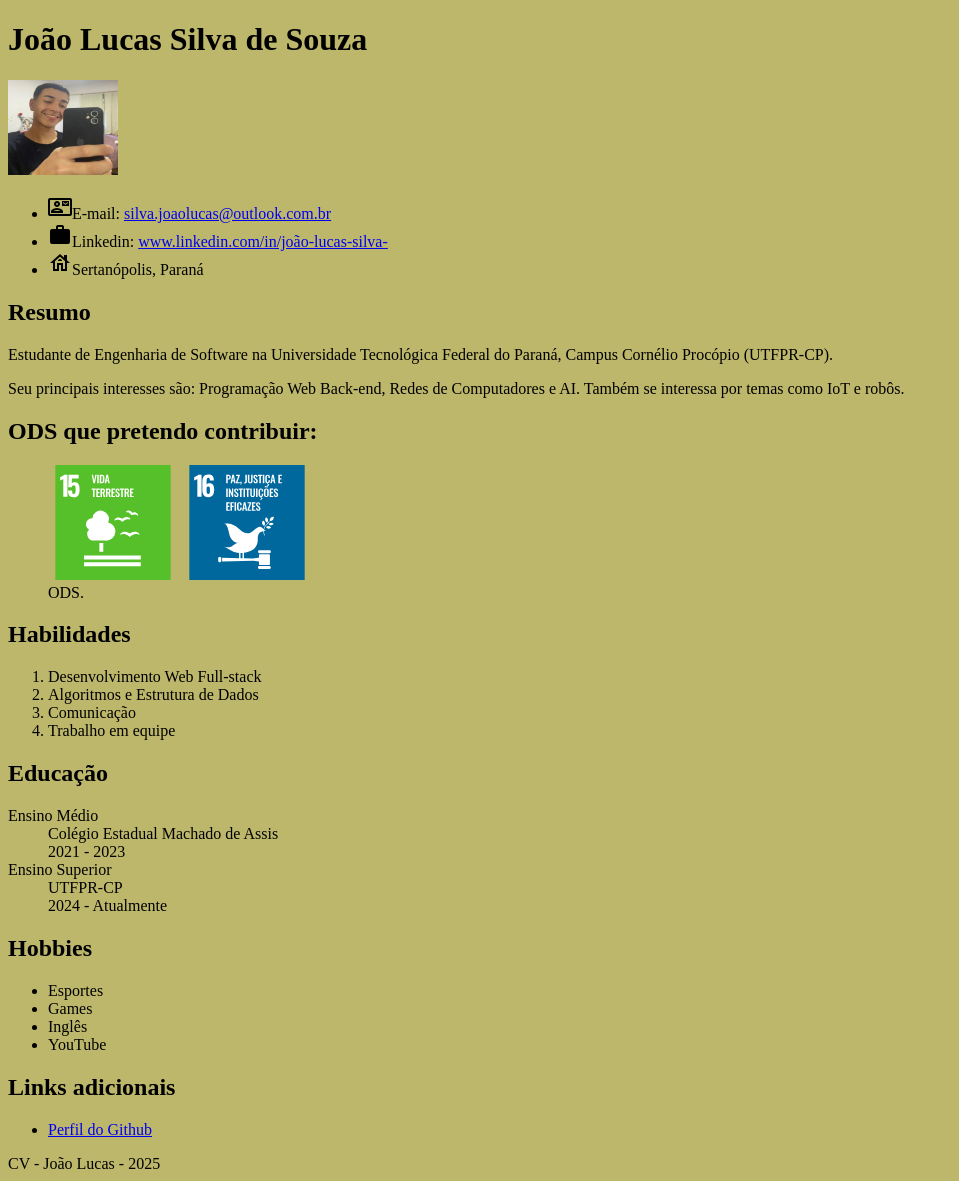
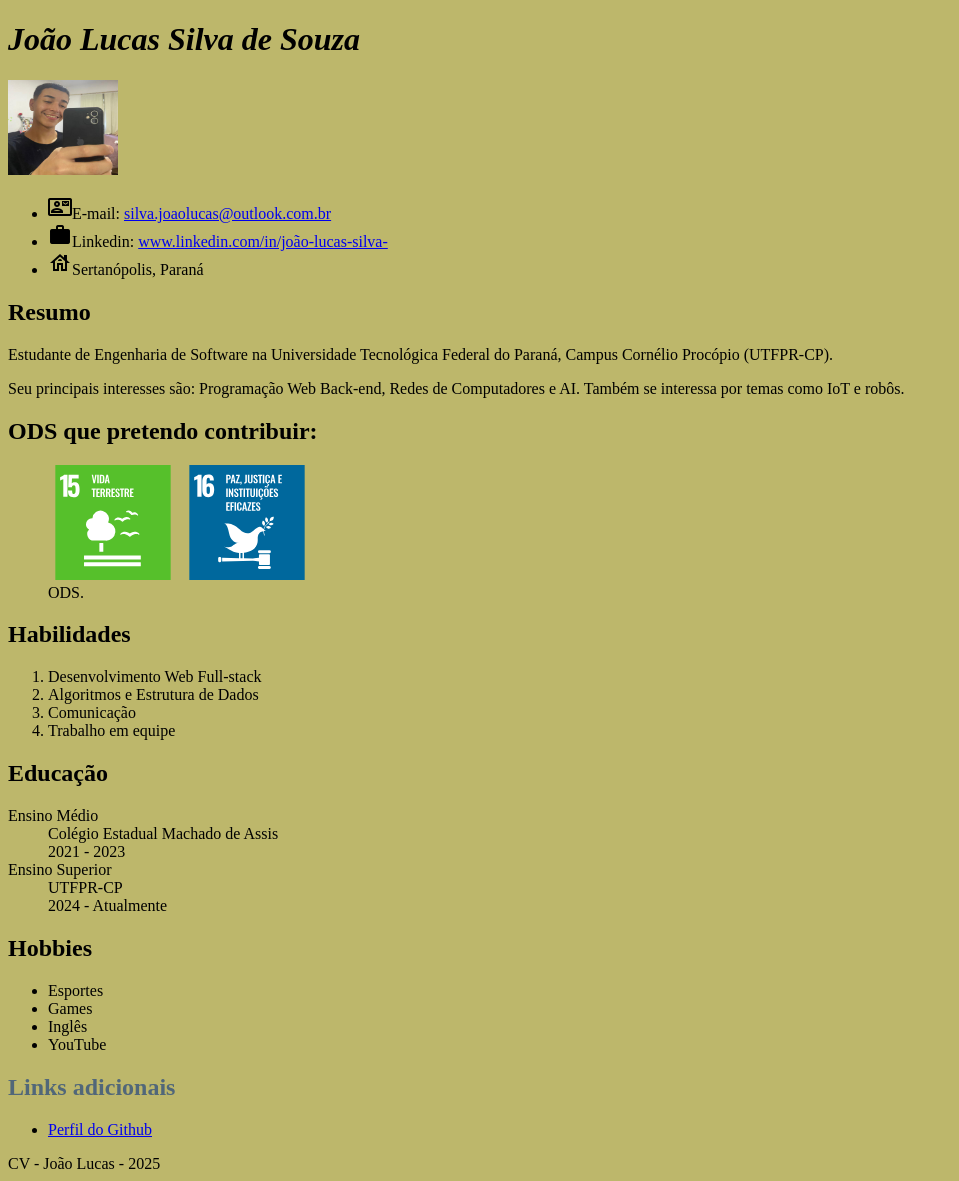
Before and after one commit to JoaoLucas-Silva/Faculdade-treinos, a plain HTML site: page Front end/index.html in a window 1280 px wide. Shown: the whole page, without its empty margins (0-959 px from the left). Drawn offline with nearby package versions, Linux system fonts and the light colour scheme.

Commit message:
adicionando outro tipo de seletor

```diff
--- a/Front end/index.html
+++ b/Front end/index.html
@@ -13,7 +13,7 @@
 </head>
 
 <body>
-    <h1>João Lucas Silva de Souza</h1>
+    <h1 id="tp">João Lucas Silva de Souza</h1>
     <img src="figs/perfil.jpg" alt="Perfil" width="110" height="95">
     <ul>
         <li><i class="material-icons-outlined">contact_mail</i>E-mail: <a
@@ -64,7 +64,7 @@
         <li>Inglês</li>
         <li>YouTube</li>
     </ul>
-    <h2>Links adicionais</h2>
+    <h2 class="destaque">Links adicionais</h2>
     <ul>
         <li><a href="https://github.com/JoaoLucas-Silva" target="_blank">Perfil do Github</a></li>
     </ul>
--- a/Front end/style.css
+++ b/Front end/style.css
@@ -1,3 +1,12 @@
-body{
+body {
     background-color: darkkhaki;
 }
+
+#tp {
+    font-style: italic;
+}
+
+.destaque {
+    font-style: bold;
+    color: rgb(81, 103, 121);
+}
```
